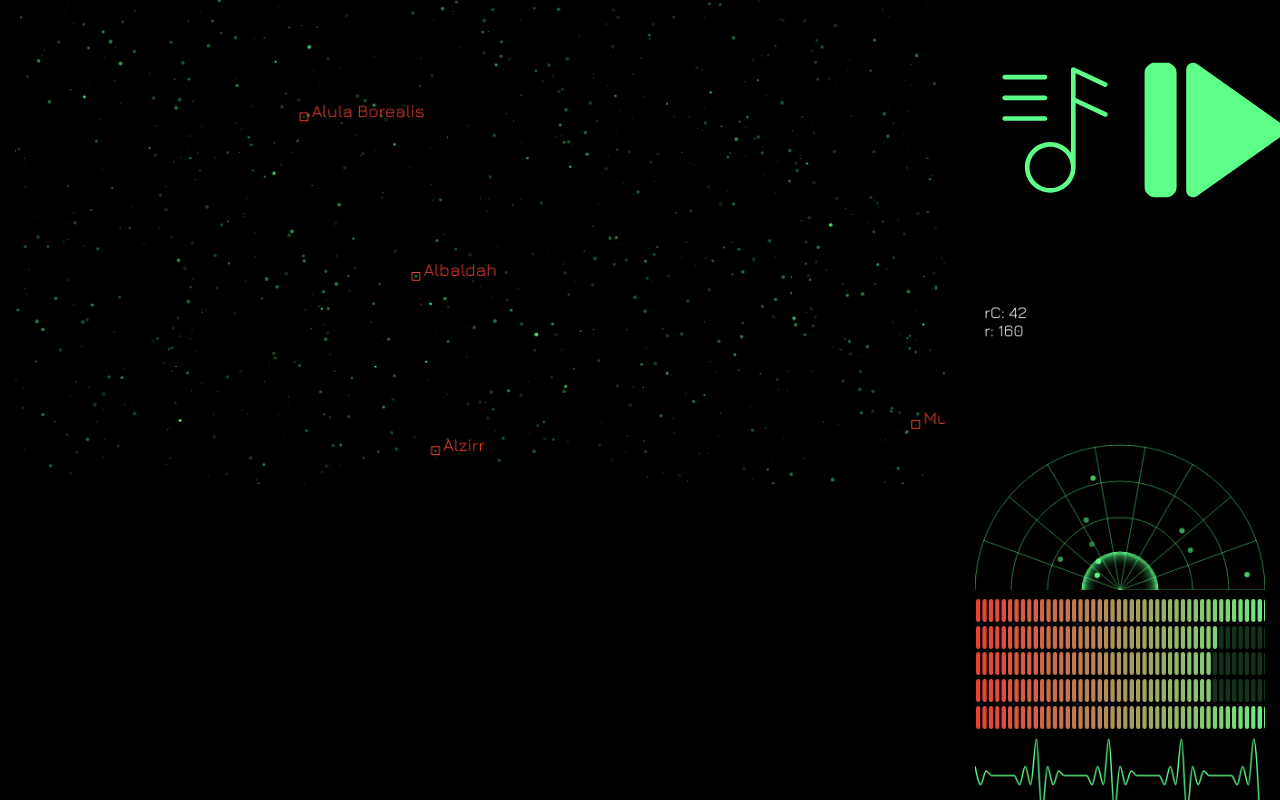
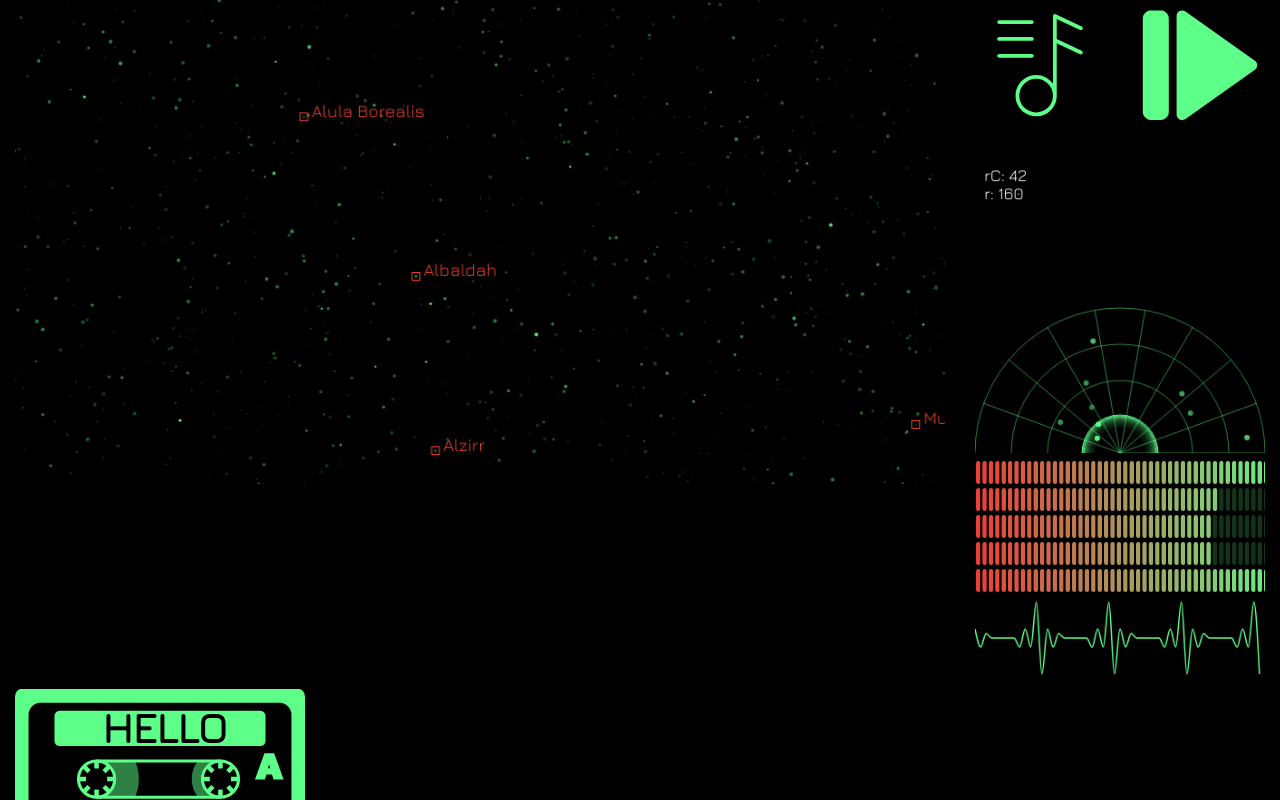
Before and after one commit to johnclary/space-dash, a React (Create React App) app: page / in a window 1280 px wide. Shown: the top 800 px of the page. Built offline with nearby package versions, Linux system fonts and the light colour scheme; a web font is replaced by a local one.

Commit message:
make svgButton functional

```diff
--- a/src/components/svgButton.jsx
+++ b/src/components/svgButton.jsx
@@ -2,54 +2,20 @@ import React, { Component } from 'react'
 import {AnimateContext} from './animate-context';
 
 
-class SvgButton extends Component {
-   // see: https://medium.com/@Elijah_Meeks/interactive-applications-with-react-d3-f76f7b3ebc71
-
-  // todo: new blips are not regenerated fast enough. check blip distance <> radius comparison
-  constructor(props){
-    super(props);
-    this.myRef = React.createRef();
-    this.state = {};
-    this.state.width = 300;
-    this.state.height = 300;
-    this.state.playing = false;
-  }
-
-  componentDidMount( ) {
-
-    const currentWidth = this.myRef.current.parentNode.clientWidth;
-    const currentHeight = this.myRef.current.parentNode.clientHeight;
-
-    this.setState(
-      {
-        width: currentWidth < this.state.width ? currentWidth : this.state.width,
-        height: currentHeight < this.state.maxHeight ? currentHeight : this.state.height,
-      },
-      function() {
-        return true;
-      });
-  }
-
-  render() {
+function SvgButton(props) {
 
     return (
       <React.Fragment>
           <AnimateContext.Consumer>
             {({animate, toggleAnimate}) => (
-
               <img
-                ref={this.myRef}
-                src={this.props.src}
-                height={ this.state.height }
-                width={ this.state.width }
+                src={props.src}
                 onClick={ toggleAnimate }
               />
-
             )}
           </AnimateContext.Consumer>
       </React.Fragment>
     );
-  }
 }
 
 export default SvgButton;
```
